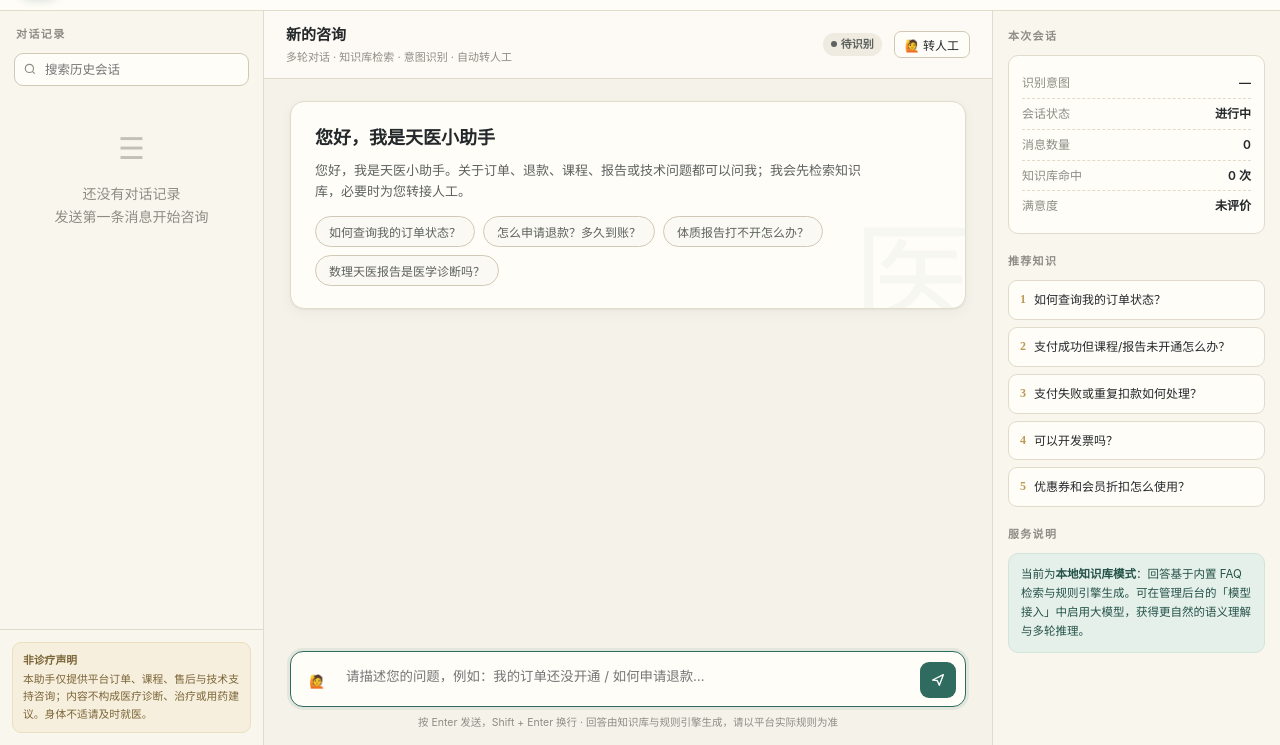
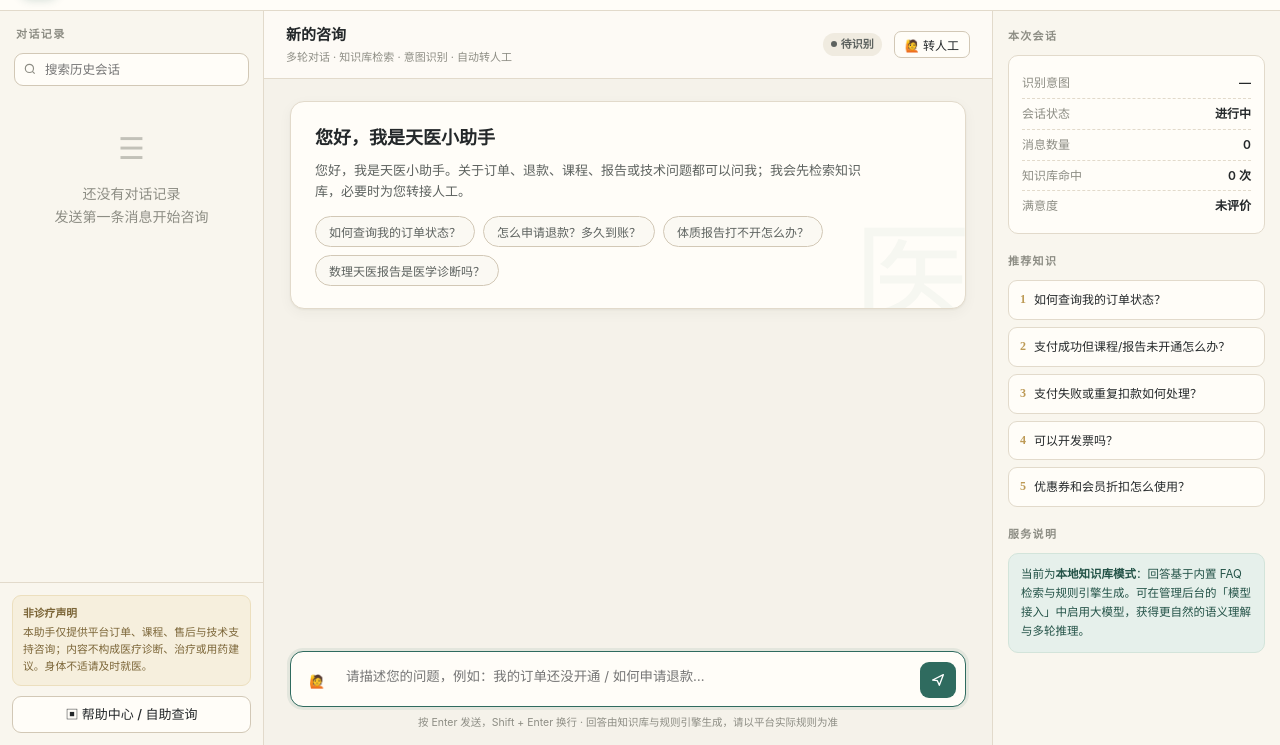
Before and after one commit to breezesamuel/tianyi-support-agent, a plain HTML site: page index.html in a window 1280 px wide. Shown: the part 55-800 px from the top of the page. Drawn offline with Linux system fonts and the light colour scheme.

Commit message:
feat: P1 modules and help center - index.html

```diff
--- a/index.html
+++ b/index.html
@@ -40,6 +40,7 @@
         <strong>非诊疗声明</strong>
         本助手仅提供平台订单、课程、售后与技术支持咨询；内容不构成医疗诊断、治疗或用药建议。身体不适请及时就医。
       </div>
+      <a class="btn" style="width:100%;margin-top:10px;justify-content:center" href="help.html">▣ 帮助中心 / 自助查询</a>
     </div>
   </aside>
 
```
